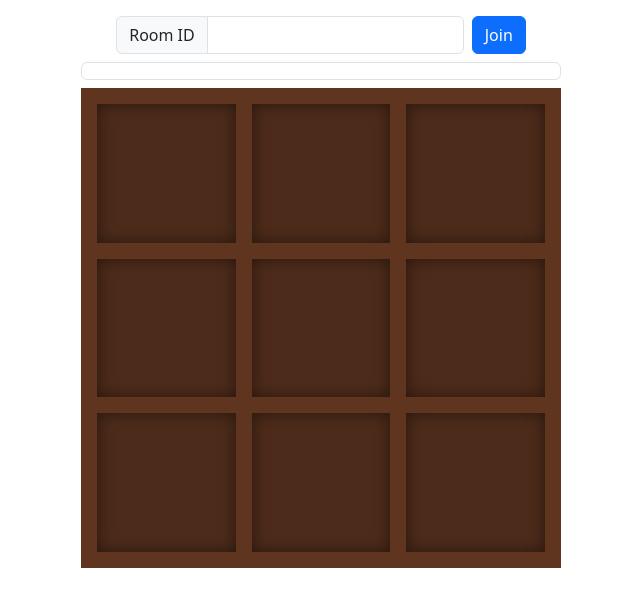
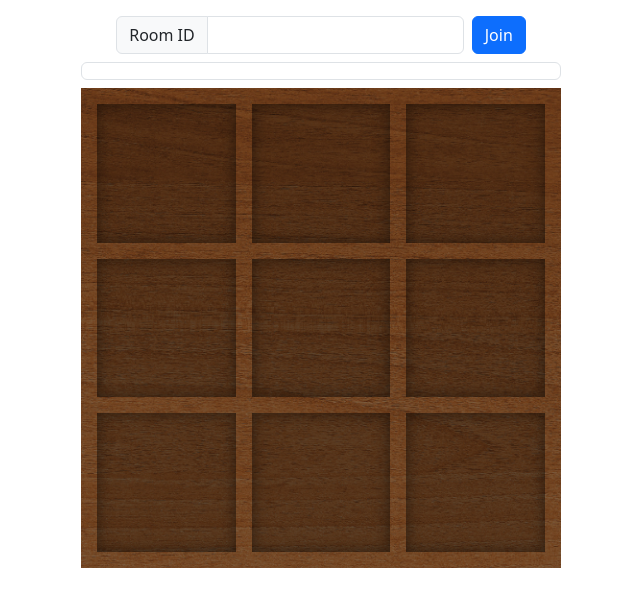
Before and after one commit to MrNinjaPowha/tic-tac-toe, a website with bundled scripts: page src/index.html in a window 1280 px wide. Shown: the whole page, without its empty margins (319-959 px from the left). Built offline with nearby package versions, Linux system fonts and the light colour scheme; files whose address does not match are found by name.

Commit message:
Added wood texture to board

```diff
--- a/src/style.css
+++ b/src/style.css
@@ -19,21 +19,22 @@
   grid-template: repeat(3, 1fr) / repeat(3, 1fr);
   gap: 1rem;
   padding: 1rem;
-  background-color: hsl(20, 50%, 25%);
+  background: no-repeat url(./img/wood-texture.jpg);
+  background-size: cover;
 }
 
 .slot {
   border: none;
   box-shadow: 0 0 1rem 0 hsl(0, 0%, 0%, 0.5) inset;
-  background-color: hsl(20, 50%, 20%);
+  background-color: hsl(0, 0%, 0%, 0.25);
 }
 
 .slot:is(:hover, :focus-visible):not([placed='true']) {
-  background-color: hsl(20, 50%, 22%);
+  background-color: hsl(0, 0%, 0%, 0.1);
 }
 
 .slot:active:not([placed='true']) {
-  background-color: hsl(20, 50%, 25%);
+  background-color: hsl(0, 0%, 0%, 0);
 }
 
 .slot[placed='true'] {
```
Also changed, not shown: src/img/wood-texture.jpg (added).
